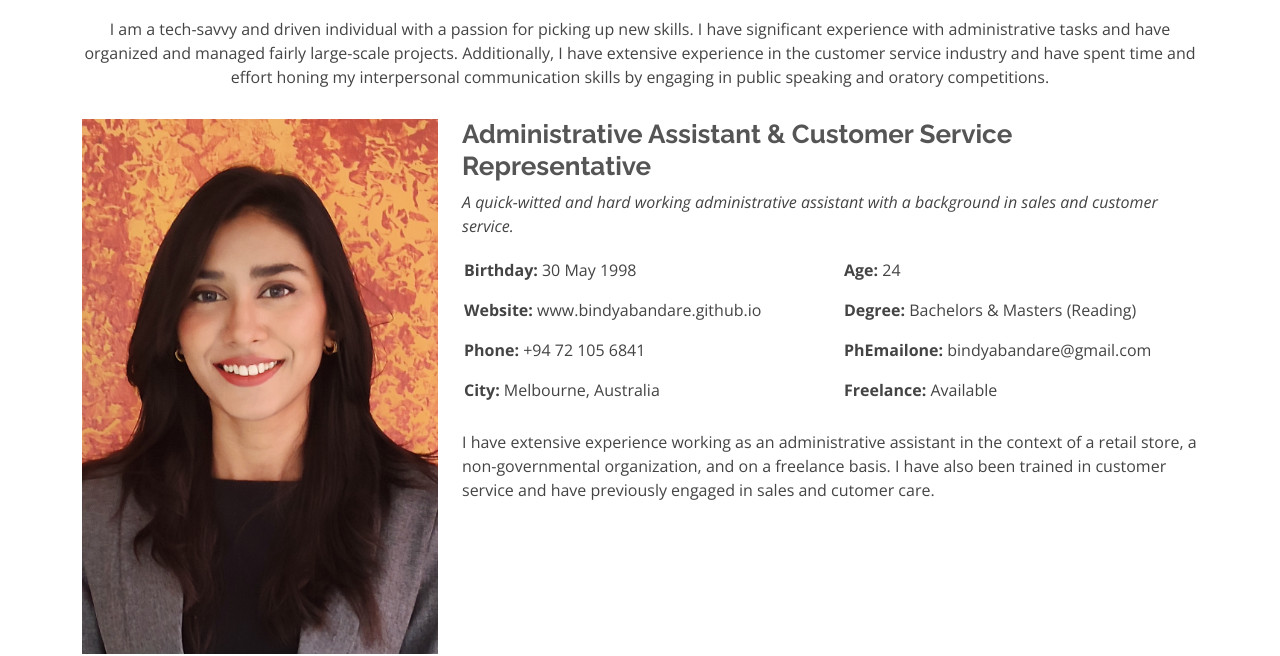
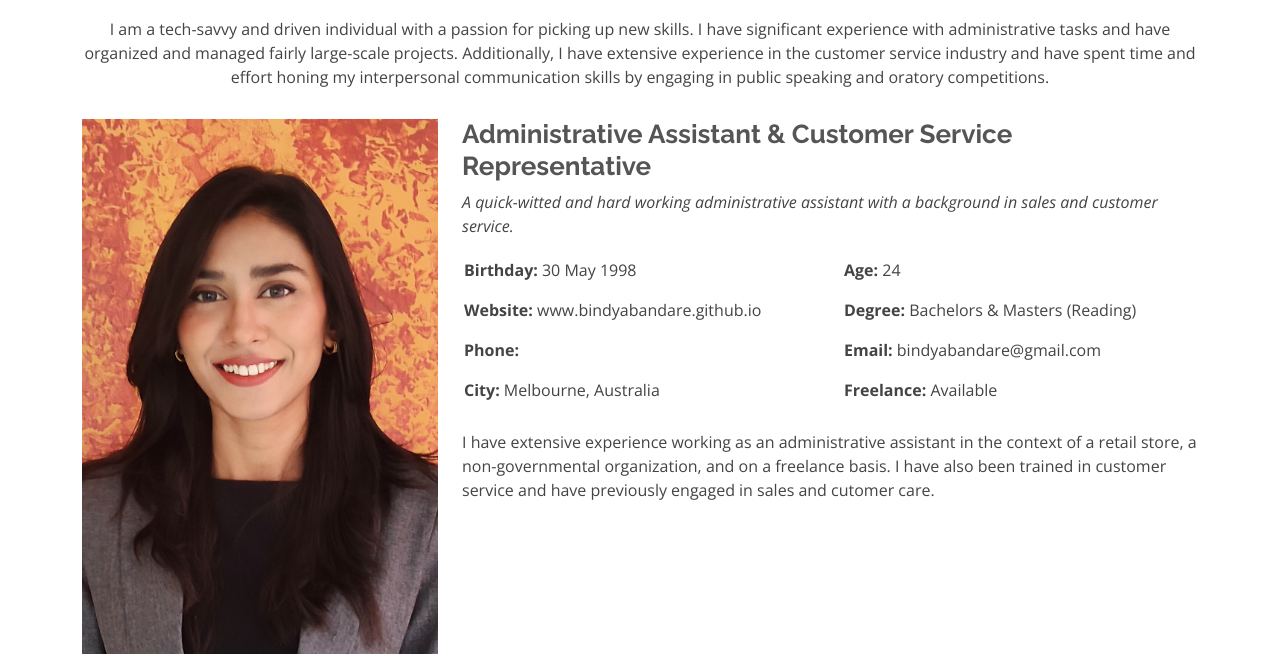
Before and after one commit to bindyabandare/bindya-bandare.github.io, a plain HTML site: page about.html in a window 1280 px wide. Shown: the part 171-827 px from the top of the page. Drawn offline with nearby package versions, Linux system fonts and the light colour scheme.

Commit message:
Update about.html

```diff
--- a/about.html
+++ b/about.html
@@ -188,7 +188,7 @@
 
                   <li><i class="bi bi-rounded-right"></i> <strong>Website:</strong> www.bindyabandare.github.io</li>
 
-                  <li><i class="bi bi-rounded-right"></i> <strong>Phone:</strong> +94 72 105 6841</li>
+                  <li><i class="bi bi-rounded-right"></i> <strong>Phone:</strong></li>
 
                   <li><i class="bi bi-rounded-right"></i> <strong>City:</strong> Melbourne, Australia</li>
 
@@ -204,7 +204,7 @@
 
                   <li><i class="bi bi-rounded-right"></i> <strong>Degree:</strong> Bachelors &amp; Masters (Reading)</li>
 
-                  <li><i class="bi bi-rounded-right"></i> <strong>PhEmailone:</strong> bindyabandare@gmail.com</li>
+                  <li><i class="bi bi-rounded-right"></i> <strong>Email:</strong> bindyabandare@gmail.com</li>
 
                   <li><i class="bi bi-rounded-right"></i> <strong>Freelance:</strong> Available</li>
 
```
